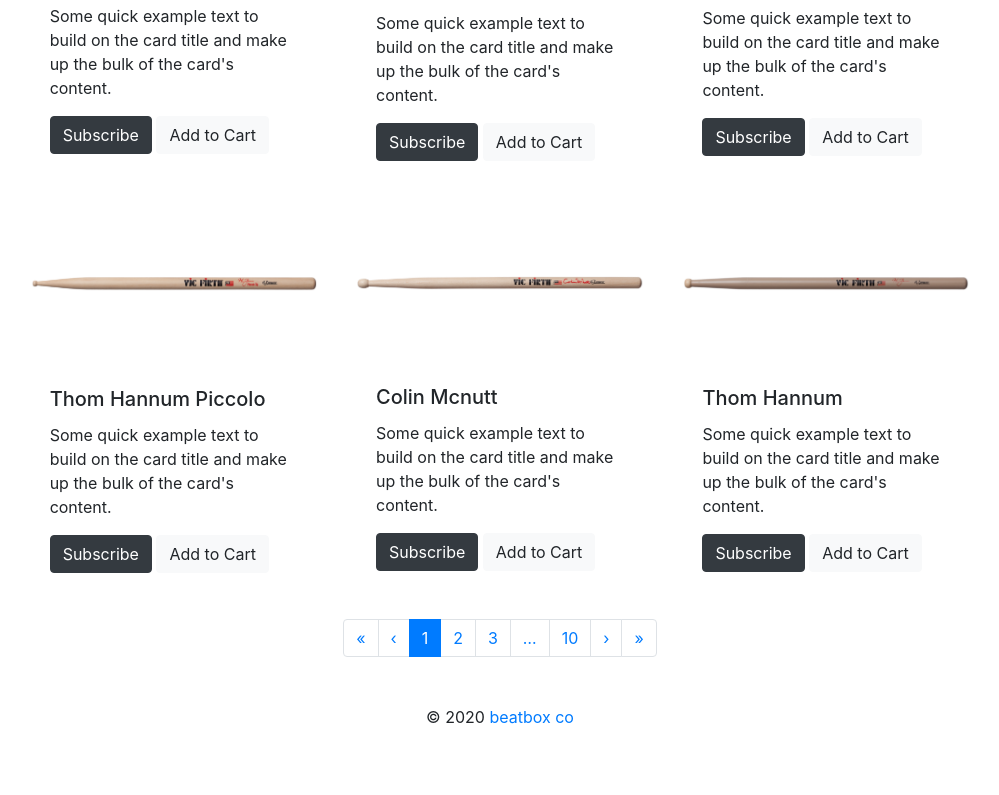
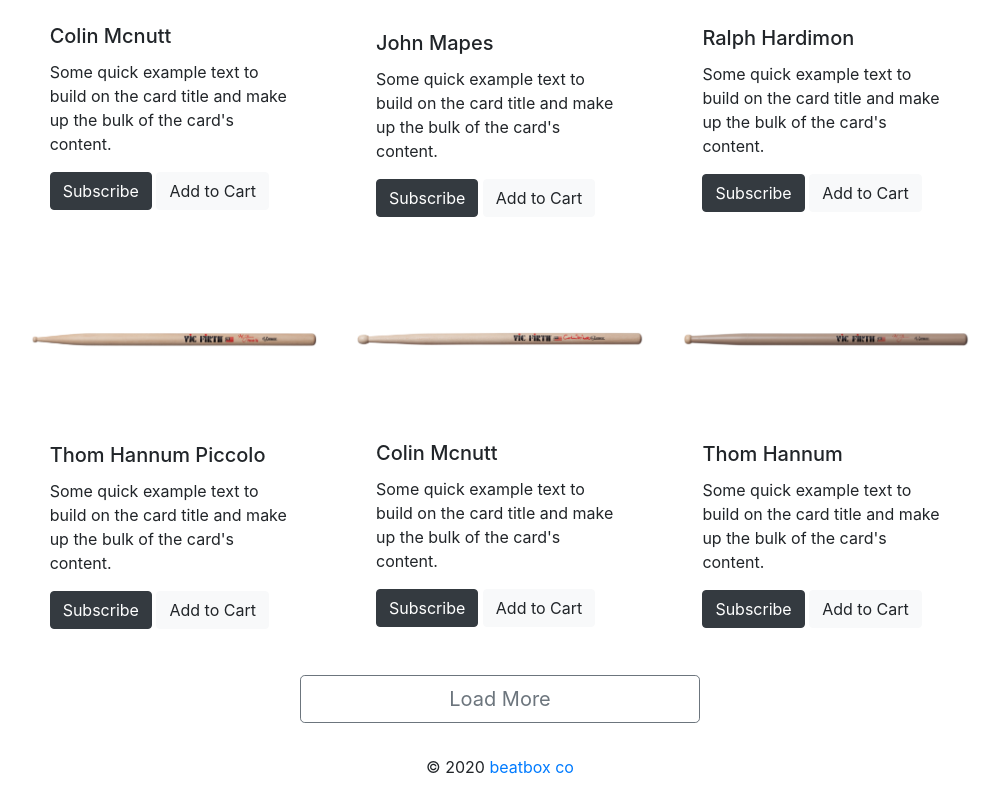
Before and after one commit to wzamites/beatbox, a React (Create React App) app: page / in a window 1280 px wide. Shown: the part 782-1577 px from the top of the page, without its empty margins (140-1139 px from the left). Before the commit the page ends 1527 px from the top, so only its background shows below. Built offline with nearby package versions, Linux system fonts and the light colour scheme.

Commit message:
trade pagination with load more button

```diff
--- a/src/App.css
+++ b/src/App.css
@@ -47,6 +47,16 @@
   margin-bottom: 1rem;
 }
 
+.containerLayout-sm {
+  align-items: flex-start;
+  display: flex;
+  flex-wrap: wrap;
+  justify-content: center;
+  max-width: 400px;
+  margin: auto;
+  margin-bottom: 1rem;
+}
+
 .cardContainer {
 width: 275px;
 min-width: 275px;
--- a/src/CardSection.js
+++ b/src/CardSection.js
@@ -1,5 +1,5 @@
 import React from 'react';
-import MyPagination from './MyPagination'
+import MyNavbar from './MyNavbar'
 
 import Card from 'react-bootstrap/Card'
 import Button from 'react-bootstrap/Button'
@@ -7,9 +7,6 @@ import Nav from 'react-bootstrap/Nav'
 import Navbar from 'react-bootstrap/Navbar'
 import NavDropdown from 'react-bootstrap/NavDropdown'
 import Container from 'react-bootstrap/Container'
-import Pagination from 'react-bootstrap/Pagination'
-
-
 
 import Image1 from './images/productimages/scm-corpsmaster-snare-colin-mcnutt.png'
 import Image2 from './images/productimages/smap-corpsmaster-signature-snare-john-mapes.png'
@@ -20,7 +17,7 @@ import Image5 from './images/productimages/sth3-corpsmaster-signature-snare-thom
 function CardSection() {
   return (
 <div>
-
+<MyNavbar />
 
     <div className="containerLayout">
   <Card className="cardContainer" style={{ width: '18rem' }}>
@@ -99,9 +96,13 @@ function CardSection() {
   <Button variant="light">Add to Cart</Button></Card.Body>
 </Card>
 </div>
-<div className="containerLayout">
-<MyPagination />
+
+<div className="containerLayout-sm">
+<Button variant="outline-secondary" size="lg" block>
+  Load More
+</Button>
 </div>
+
 </div>
   );
 }
```
